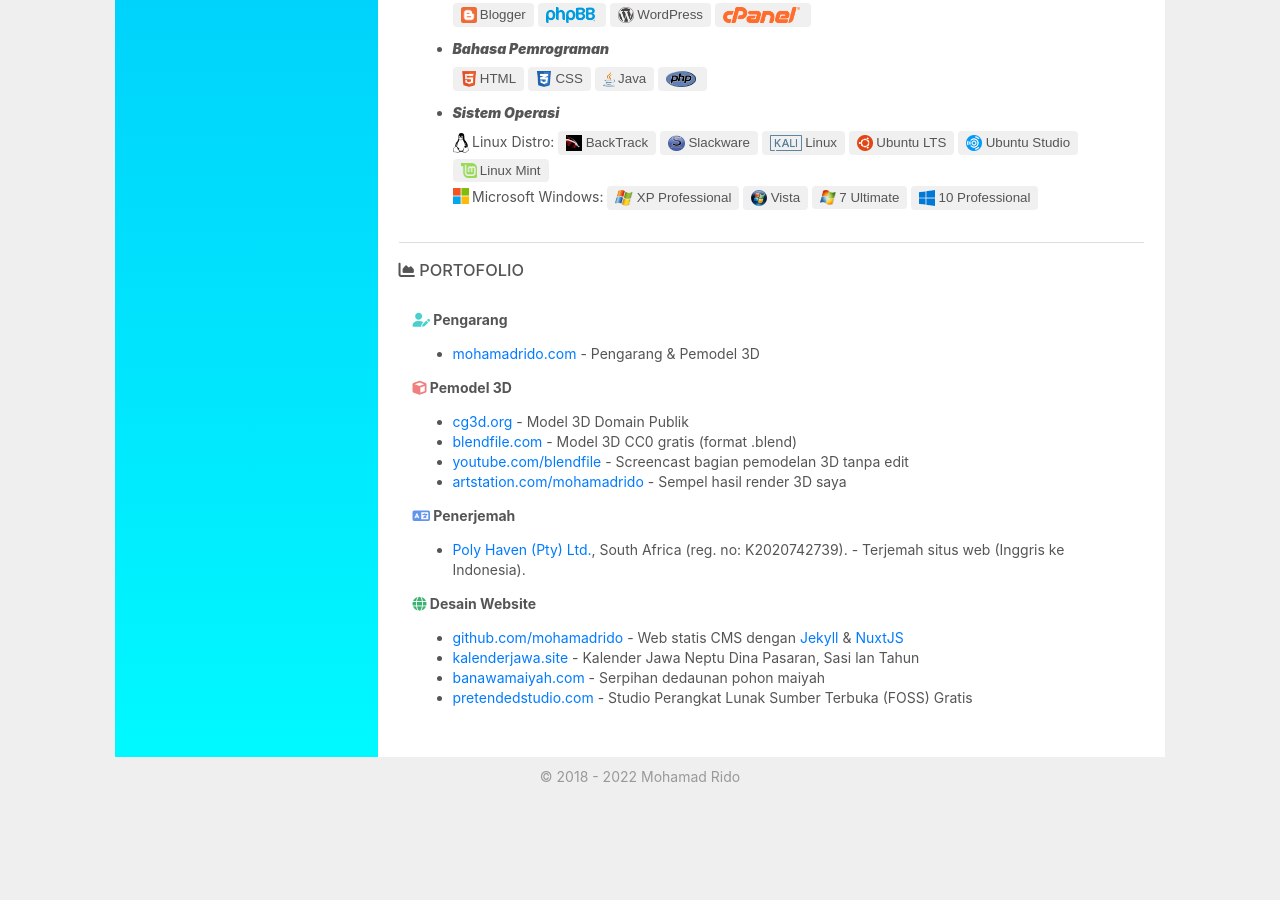
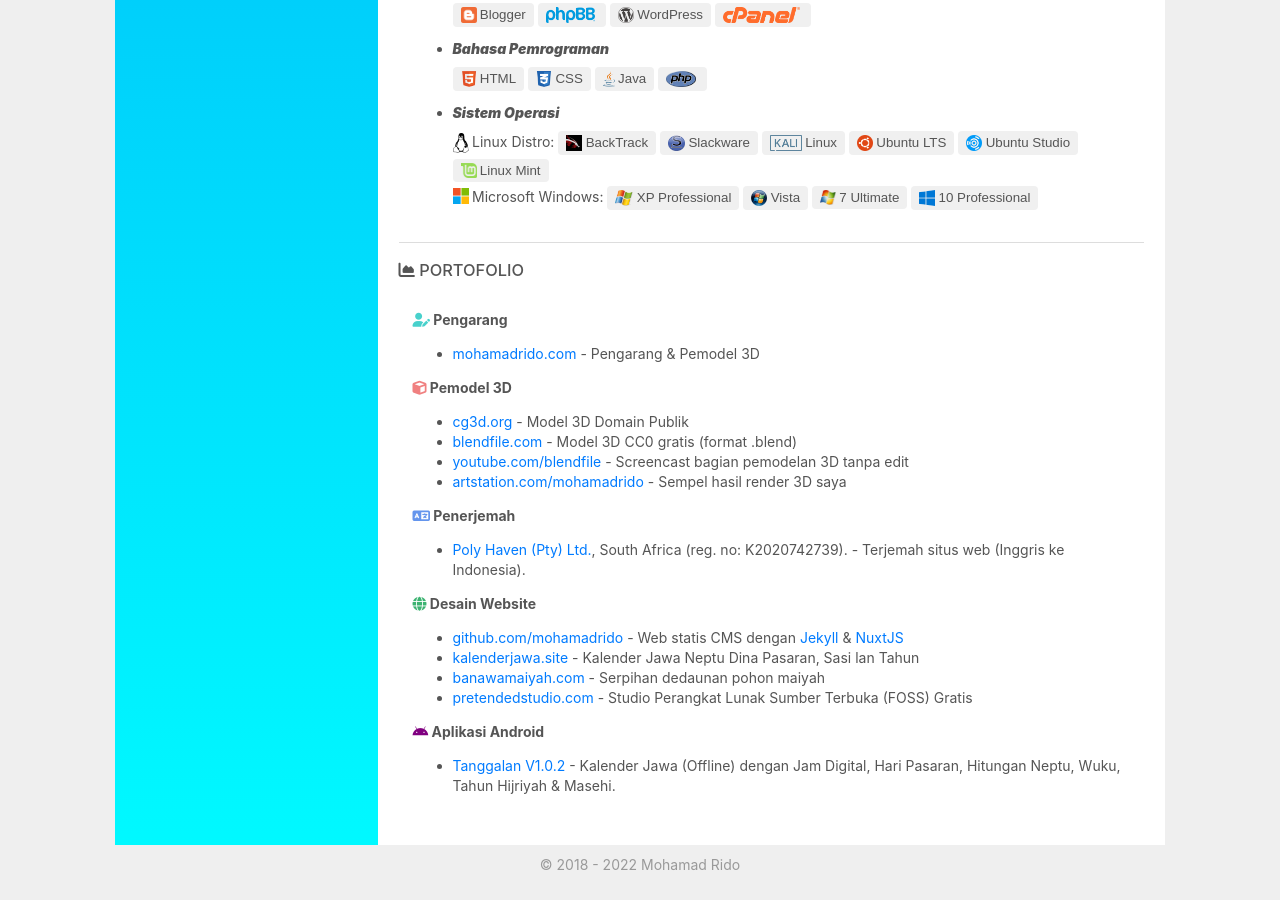
Before and after one commit to j5sacolasembalagens-pixel/xkhujztrbowverbtqv9mmmgnutuqjjakzdfafbwww, a Jekyll site: the page built from id.html, in a window 1280 px wide and 900 px high, scrolled down 1743 px. Built offline with Jekyll 4.4.1, drawn with Linux system fonts in a browser that asks for light colours; nearby versions of some CDN libraries; before the commit the page ends 2555 px from its top, so only the background shows below that.

Commit message:
Update id.html

```diff
--- a/id.html
+++ b/id.html
@@ -153,6 +153,11 @@ layout: default
       <li><a href="https://pretendedstudio.com">pretendedstudio.com</a> - Studio Perangkat Lunak Sumber Terbuka (FOSS) Gratis</li>
       </ul>
 
+    <b><i class="fab fa-android" style="color:purple;"></i> Aplikasi Android</b>
+      <ul>
+      <li><a href="https://mohamadrido.com" rel="nofollow">Tanggalan V1.0.2</a> - Kalender Jawa (Offline) dengan Jam Digital, Hari Pasaran, Hitungan Neptu, Wuku, Tahun Hijriyah & Masehi.</li>
+      </ul>
+
     </div>
 
   </div>
```
